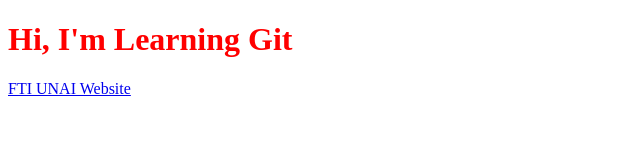
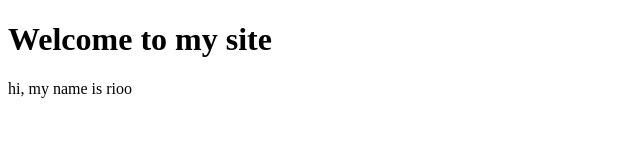
Before and after one commit to rioohoo12/riosaputra.online, a plain HTML site: page index.html in a window 1280 px wide. Shown: the whole page, without its empty margins (0-640 px from the left). Drawn offline with Linux system fonts and the light colour scheme.

Commit message:
finished setting up new repo

```diff
--- a/index.html
+++ b/index.html
@@ -1,18 +1,12 @@
 <!DOCTYPE html>
 <html lang="en">
-  <head>
-    <meta charset="UTF-8" />
-    <meta name="viewport" content="width=device-width, initial-scale=1.0" />
-    <style>
-      h1 {
-        color: red;
-      }
-    </style>
-    <title>Learn Git</title>
-  </head>
-  <body>
-    <h1>Hi, I'm Learning Git</h1>
-
-    <a href="https://fti.unai.edu">FTI UNAI Website</a>
-  </body>
+<head>
+    <meta charset="UTF-8">
+    <meta name="viewport" content="width=device-width, initial-scale=1.0">
+    <title>my website</title>
+</head>
+<body>
+    <h1>Welcome to my site</h1>
+    <p>hi, my name is rioo</p>
+</body>
 </html>
```
